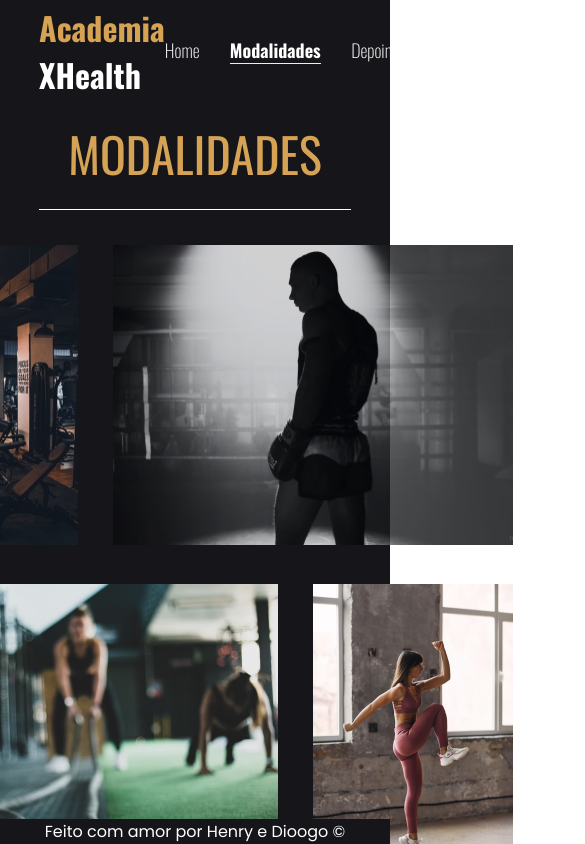
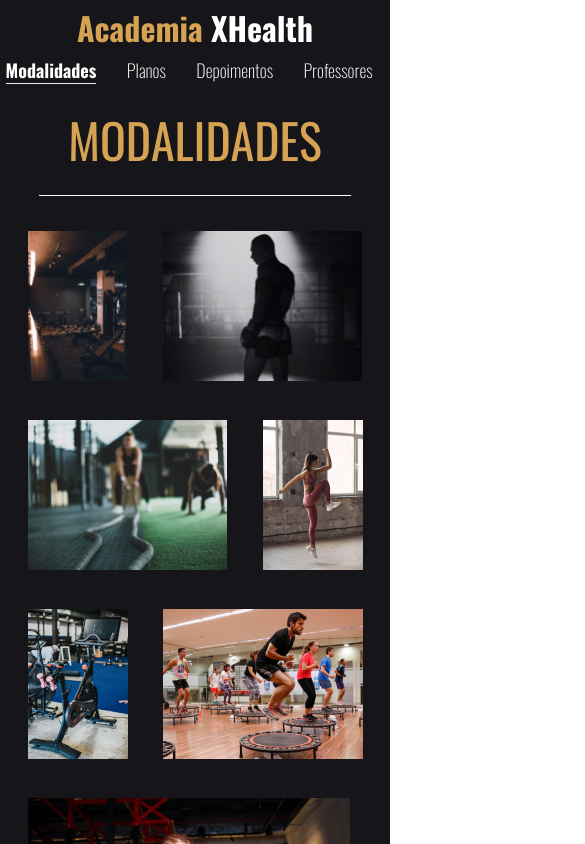
Before and after one commit to henryFranz/XHealth---Construct, a React (Vite) app: page /modalidades in a window 390 px wide. Shown: the top 844 px of the page, 585 px wide, since content can reach past the window. Built offline with nearby package versions, Linux system fonts and the light colour scheme.

Commit message:
arrumando a responsividade do site em diferentes telas

```diff
--- a/index.html
+++ b/index.html
@@ -7,6 +7,7 @@
   </head>
   <body>
     <div id="root"></div>
+    <link rel="shortcut icon" href="./src/assets/biceps.png" type="image/x-icon">
     <script type="module" src="/src/main.jsx"></script>
   </body>
 </html>
--- a/src/components/Galery/index.jsx
+++ b/src/components/Galery/index.jsx
@@ -10,12 +10,13 @@ import style from "../index.module.css"
 
 export default function Galery(){
     return    <div className={style.galery}>
-    <Link to="/modalidades/1" className={style.image1} > <img src={image1} alt="Academia" width="200" /></Link>
-    <Link to="/modalidades/2" className={style.image2} > <img src={image2} alt="Luta" width="400" /></Link>
-    <Link to="/modalidades/3" className={style.image3} > <img src={image3} alt="hiit" width="400" /></Link>
-    <Link to="/modalidades/4" className={style.image4} > <img src={image4} alt="Dança" width="200" /></Link>
-    <Link to="/modalidades/5" className={style.image5} > <img src={image5} alt="Esteira" width="200" /></Link>
-    <Link to="/modalidades/6" className={style.image6} > <img src={image6} alt="Jump" width="400" /></Link>
-    <Link to="/modalidades/7" className={style.image7} > <img src={image7} alt="Corporal" width="635" /></Link>
+    <Link to="/modalidades/1"  className={style.image1}> <img src={image1} alt="" /></Link>
+    <Link to="/modalidades/2"  className={style.image2}> <img src={image2} alt="" /></Link>
+    <Link to="/modalidades/3"  className={style.image3}> <img src={image3} alt="" /></Link>
+    <Link to="/modalidades/4"  className={style.image4}> <img src={image4} alt="" /></Link>
+    <Link to="/modalidades/5"  className={style.image5}> <img src={image5} alt="" /></Link>
+    <Link to="/modalidades/6"  className={style.image6}> <img src={image6} alt="" /></Link>
+    <Link to="/modalidades/7"  className={style.image7}> <img src={image7} alt="" /></Link>
+
 </div>
 }
--- a/src/components/Header/index.jsx
+++ b/src/components/Header/index.jsx
@@ -18,6 +18,7 @@ export default function Header() {
       <nav>
         <Link to="/" className={`${pathname == "/" ? "active" : ""}`} >Home</Link>
         <Link to="/modalidades" className={`${pathname == "/modalidades" ? "active" : ""}`}>Modalidades</Link>
+        <Link to="/planos" className={`${pathname == "/planos" ? "active" : ""}`}>Planos</Link>
         <Link to="/depoimentos" className={`${pathname == "/depoimentos" ? "active" : ""}`}>Depoimentos</Link>
         <Link to="/professores" className={`${pathname == "/professores" ? "active" : ""}`}>Professores</Link>
         <Link to="/duvidas" className={`${pathname == "/duvidas" ? "active" : ""}`}>Dúvidas</Link>
--- a/src/components/index.module.css
+++ b/src/components/index.module.css
@@ -18,6 +18,7 @@
 header {
     padding: 0 10vw;
     background-color: var(--primary);
+    height: 10vh;
     display: flex;
     justify-content: space-between;
     align-items: center;
@@ -49,18 +50,8 @@ header>nav>a {
 header>nav>a:hover {
     border-bottom: 1px solid white;
 }
-
-footer {
-    font-size: var(--size-text);
-    font-family: var(--font-text);
-    background-color: var(--primary);
-    display: flex;
-    background-attachment: fixed;
-    justify-content: center;
-    align-items: center;
-    width: 100vw;
-    position: fixed;
-    bottom: 0;
+.galery>a>img{
+    height: 400px;
 }
 
 .galery {
@@ -220,8 +211,29 @@ li {
     transform: translateY(-20%);
 }
 
+
 @media(max-width:1200px) {
     .card {
         flex-wrap: wrap;
     }
+    header{
+        flex-direction: column;
+    }
+    .galery>a>img{
+        height: 300px;
+    }
 }
+@media(max-width:800px){
+
+    .galery>a>img{
+        height: 200px;
+    }
+
+}
+@media(max-width:600px){
+
+    .galery>a>img{
+        height: 150px;
+    }
+
+}
--- a/src/index.css
+++ b/src/index.css
@@ -6,9 +6,6 @@
   color: #fff;
 }
 
-body{
-  overflow-x: hidden;
-}
 
 .active{
     font-weight: bold;
--- a/src/pages/Duvidas.jsx
+++ /dev/null
@@ -1,3 +0,0 @@
-export default function Duvidas(){
-    return <h2>essa é as duvidas</h2>
-}
--- a/src/pages/Layout.jsx
+++ b/src/pages/Layout.jsx
@@ -7,7 +7,12 @@ export default function Layout() {
     <>
       <main
         style={{
-          width: "100vw",
+
+
+          display:"flex"
+        ,
+        flexDirection:"column"
+
         }}
       >
         <Header />
--- /dev/null
+++ b/src/pages/Planos.jsx
@@ -0,0 +1,7 @@
+import style from "./styles.module.css"
+
+export default function Planos (){
+    return( <>
+    <span className={style.title}>PLANOS</span>
+    </>)
+}
--- a/src/pages/styles.module.css
+++ b/src/pages/styles.module.css
@@ -127,8 +127,8 @@
 }
 
 .mainModalidades {
-    width: 100vw;
-    height: auto;
+    width: 100%;
+
     display: flex;
     flex-direction: column;
     align-items: center;
@@ -147,9 +147,9 @@
 }
 
 .depoimentos {
-    width: 100vw;
+    width: 100%;
 
-    height: auto;
+
     background-color: var(--primary);
     display: flex;
     flex-direction: column;
@@ -175,3 +175,14 @@
     grid-template-columns: 1fr 1fr;
     gap: 0 2rem;
 }
+footer{
+    width: 100%;
+    font-size: var(--size-text);
+    font-family: var(--font-text);
+    background-color: var(--primary);
+    display: flex;
+    background-attachment: fixed;
+    justify-content: center;
+    align-items: center;
+    height: 10vh;
+}
```
Also changed, not shown: src/routes.jsx (+7 -2 lines), src/assets/biceps.png (added).
